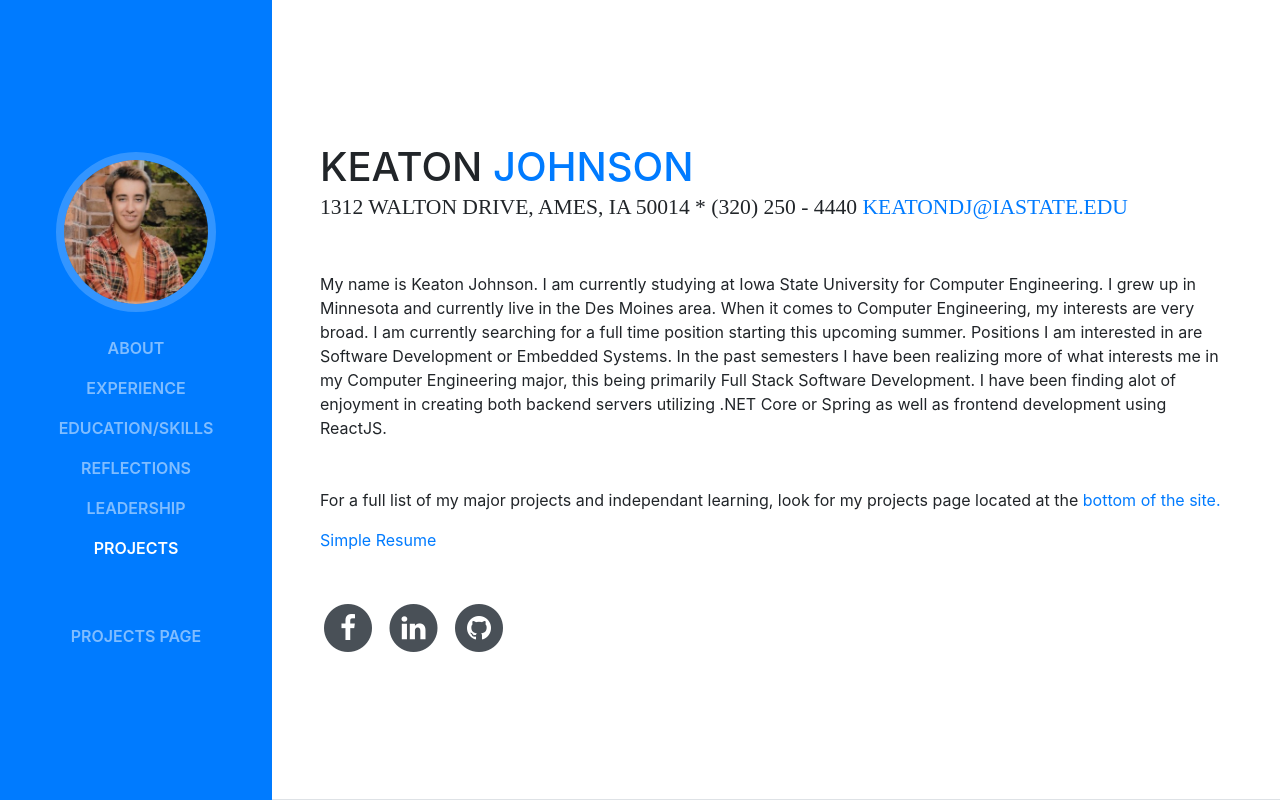
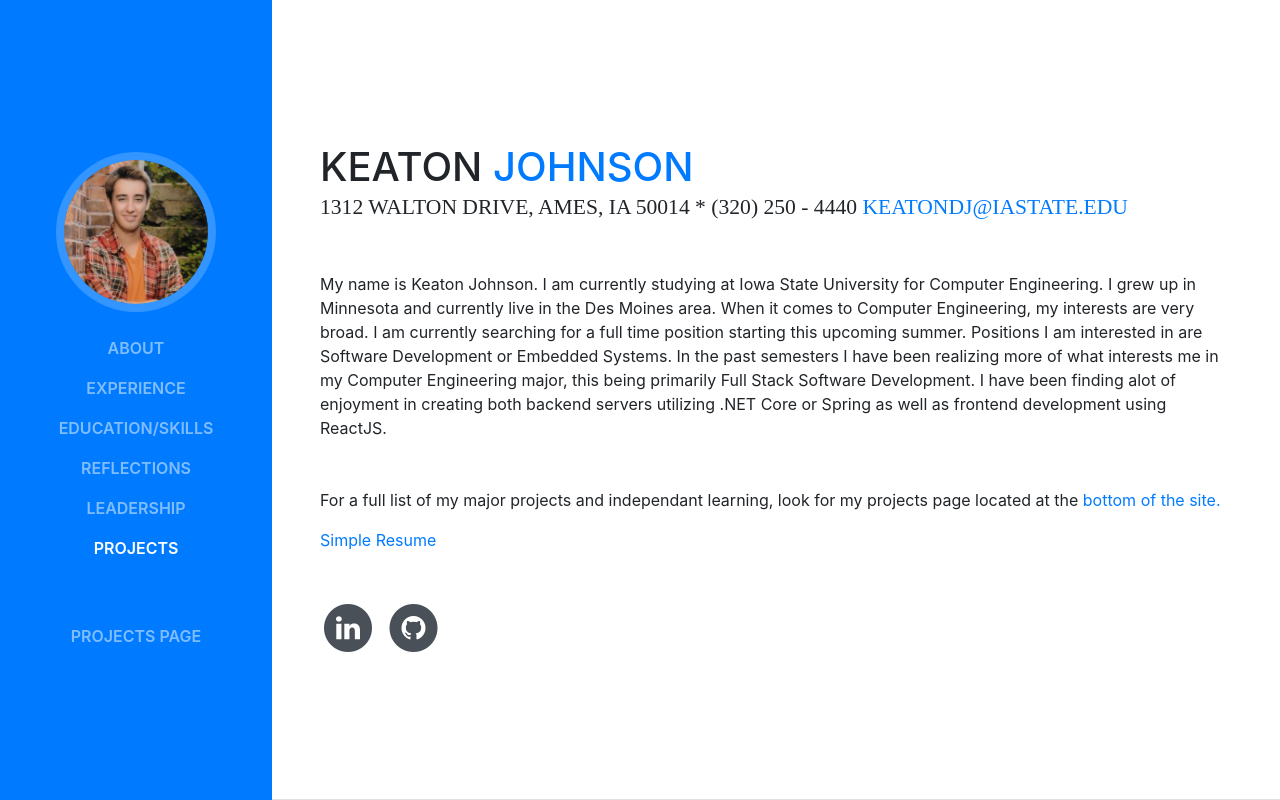
Before and after one commit to KeatonDJ/KeatonDJ.github.io, a website with bundled scripts: page index.html in a window 1280 px wide. Shown: the top 800 px of the page. Built offline with nearby package versions, Linux system fonts and the light colour scheme; a web font is replaced by a local one.

Commit message:
Removed Facebook link

```diff
--- a/index.html
+++ b/index.html
@@ -88,14 +88,6 @@
 
 				<p class="mb-5"><a href="files/Resume.pdf">Simple Resume</a></p>
 				<ul class="list-inline list-social-icons mb-0">
-					<li class="list-inline-item">
-						<a href="https://www.facebook.com/keaton.dj">
-							<span class="fa-stack fa-lg">
-								<i class="fa fa-circle fa-stack-2x"></i>
-								<i class="fa fa-facebook fa-stack-1x fa-inverse"></i>
-							</span>
-						</a>
-					</li>
 					<li class="list-inline-item">
 						<a href="https://www.linkedin.com/in/keaton-johnson-147698138/">
 							<span class="fa-stack fa-lg">
```
